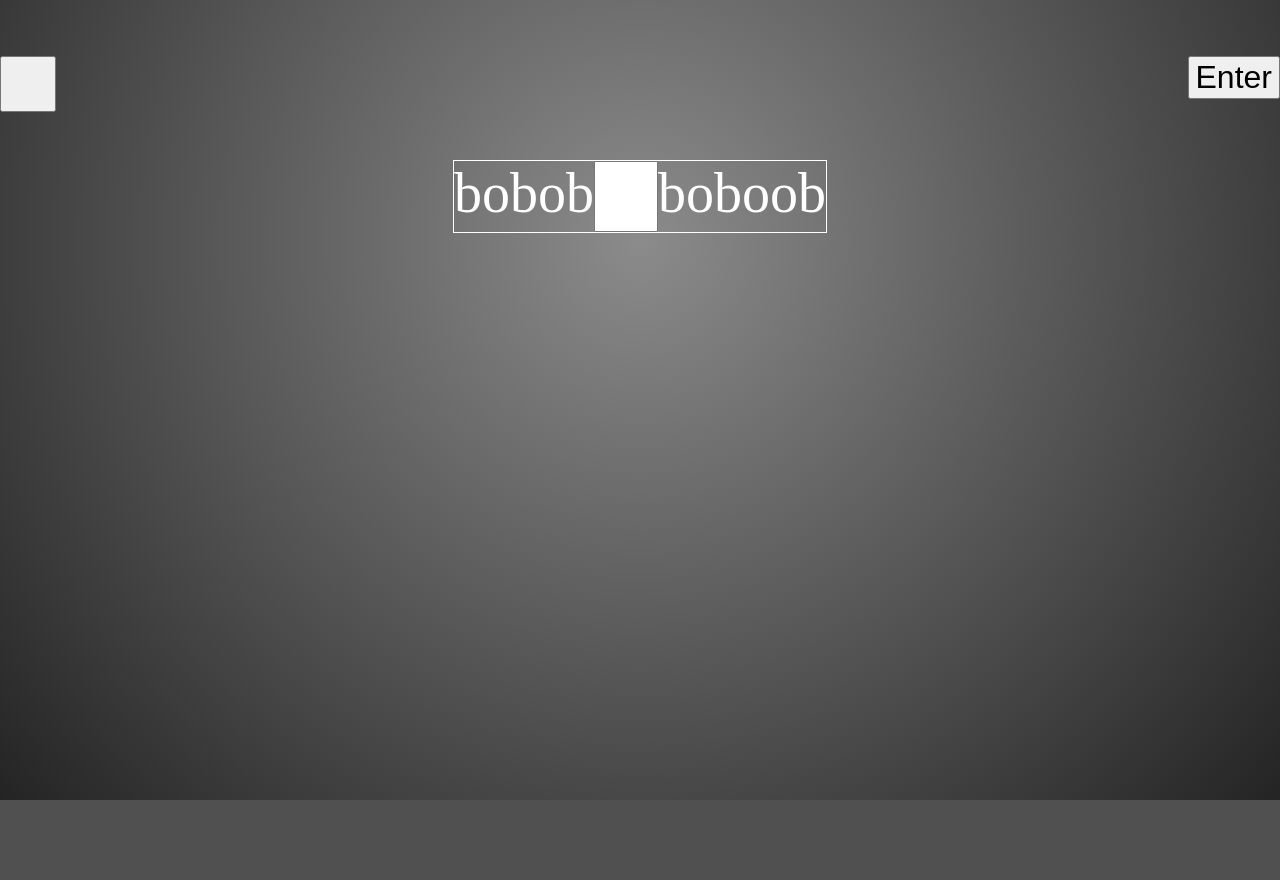
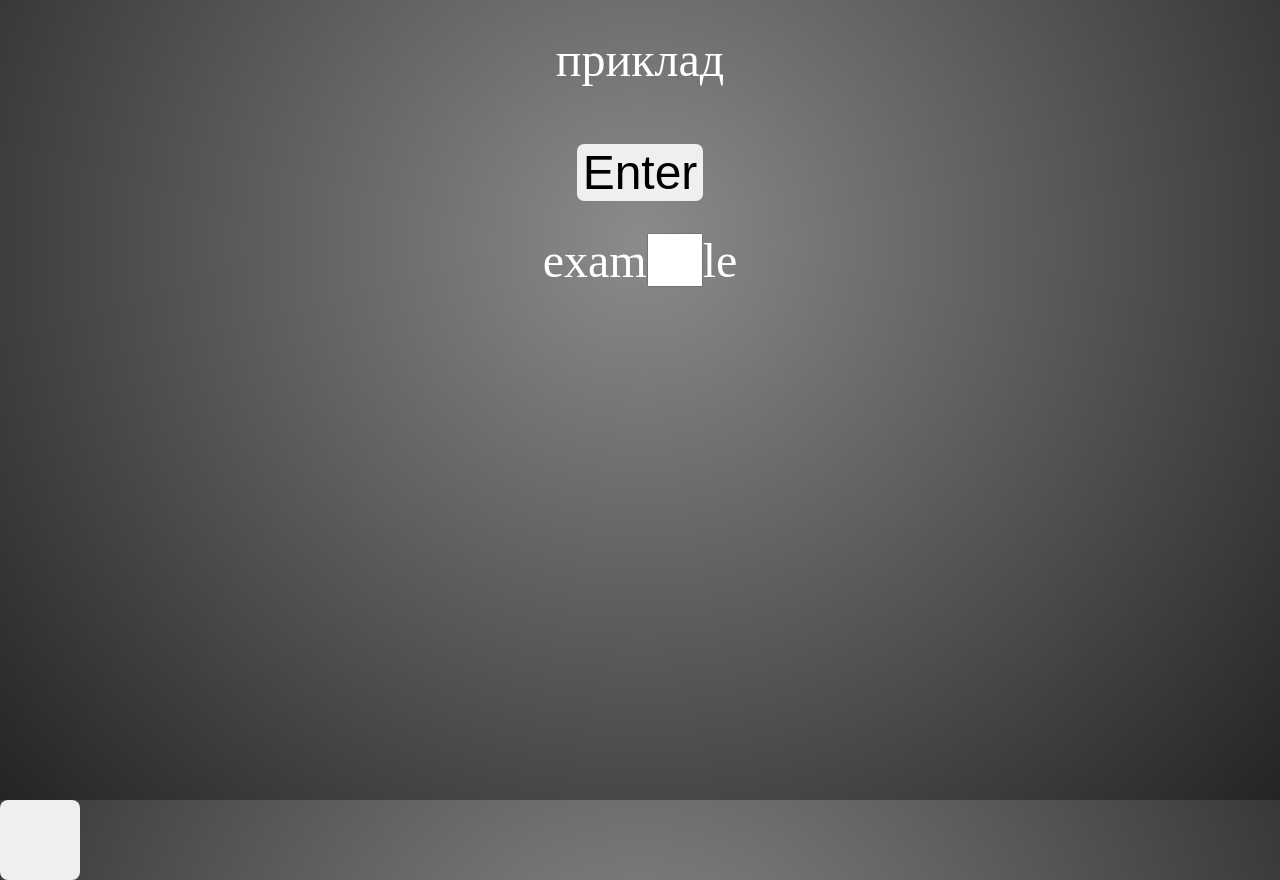
Before and after one commit to vitalii-borys/Learn_English_Web, a plain HTML site: page index2.html in a window 1280 px wide. Both pictures are taken after a click on the button "Enter". Before the commit the page ends 800 px from the top, so only its background shows below. Drawn offline with Linux system fonts and the light colour scheme.

Commit message:
Logic appears

```diff
--- a/index2.html
+++ b/index2.html
@@ -7,13 +7,14 @@
     <link rel="stylesheet" href="style2.css">
 </head>
 <body class="darkmode">
-    <button id="createButton"></button>
+    <button id="toggleButton"></button>
+    <div><span class="text" id="UAtext">родинне спаровування близькоспоріднене розмноження</span></div>
+    <button id="enterButton">Enter</button>
     <div id="connectedText">
-        <span id="leftText"></span>
+        <div id="leftText"></div>
         <input id="myInput" type="text" maxlength="1" value="">
-        <span id="rightText"></span>
+        <div id="rightText"></div>
     </div>
-    <button id="enterButton">Enter</button>
     <script src="myscript2.js"></script>
 </body>
 </html>
--- a/myscript2.js
+++ b/myscript2.js
@@ -2,21 +2,48 @@ class DivManager {
     constructor() {
         this.divID = 0;
         this.divs = [];
-        this.words = ['Hello', 'World', 'Welcome', 'Website'];
+        this.ENwords = ["example", "words", "here"];
+        this.UAwords = ["приклад", "слова", "тут"];
         this.currentWordIndex = 0;
+        this.charToGuess = '';
+    }
+
+    splitWordDiv(contentToSplit) {
+
+        let leftPart = document.getElementById('leftText');
+        let rightPart = document.getElementById('rightText');
+        let myUAContent = this.UAwords[this.currentWordIndex];
+        //let divEN = document.getElementById('connectedText');
+        let divUA = document.getElementById('UAtext');
+        //divEN.textContent = content;
+        divUA.textContent = myUAContent;
+
+        const myRandomCharIndex = (Math.floor(Math.random() * (contentToSplit.length - 1)) + 1);
+        this.charToGuess = contentToSplit.charAt(myRandomCharIndex);
+        console.log(this.charToGuess + ' is assigned char to guess');
+        let leftContent = contentToSplit.slice(0, myRandomCharIndex);
+        let rightContent;
+        if (myRandomCharIndex === contentToSplit.length - 1) {
+            rightContent = '';
+        } else {
+            rightContent = contentToSplit.slice(myRandomCharIndex + 1, contentToSplit.length);
+        }
+
+        leftPart.textContent = leftContent;
+        rightPart.textContent = rightContent;
+        console.log(leftPart.textContent + ' & ' + rightPart.textContent + ' are assigned sides');
     }
 
     createDiv() {
-        const myContent = this.words[this.currentWordIndex];
+        const myContent = `${this.ENwords[this.currentWordIndex]}`;
         const div = document.createElement('div');
         div.id = this.divID++;
         div.textContent = `${myContent + `${div.id}`}`;
         div.style.position = 'absolute';
         div.style.left = '50%';
         div.style.transform = 'translate(-50%, 0%)';
-        div.style.top = '20vh';
-        div.style.fontSize = '7vh';
-        div.style.border = '1px solid white';
+        div.style.top = '15rem';
+        div.style.fontSize = '3rem';
         div.style.opacity = '0';
         div.style.transition = 'opacity 0.2s, top 5s cubic-bezier(0,.82,.43,.92), font-size 5s cubic-bezier(0,.82,.43,.92)';
         document.body.appendChild(div);
@@ -36,7 +63,7 @@ class DivManager {
             this.divs = this.divs.filter((d) => d !== div);
         }, 10100);
 
-        this.currentWordIndex = (this.currentWordIndex + 1) % this.words.length;
+        this.currentWordIndex = (this.currentWordIndex + 1) % this.ENwords.length;
 
         return div;
     }
@@ -46,29 +73,14 @@ class DivManager {
             this.divs.forEach((div) => {
                 const currentFontSize = parseFloat(div.style.fontSize);
                 const currentTop = parseFloat(div.style.top);
-                div.style.fontSize = `${currentFontSize - 1}vh`;
-                div.style.top = `${currentTop + 10}vh`;
+                div.style.fontSize = `${currentFontSize - 0.8}rem`;
+                div.style.top = `${currentTop + 5}rem`;
             });
         }, 150);
     }
-
 }
 
-function splitWordDiv(content) {
-    let leftContent = content.slice(0, content.length / 2);
-    let rightContent = content.slice(content.length / 2, content.length);
-    const leftPart = document.getElementById('leftText');
-    const rightPart = document.getElementById('rightText');
-    leftPart.textContent = leftContent;
-    rightPart.textContent = rightContent;
-}
-
-const divManager = new DivManager();
-const myInput = document.getElementById('myInput');
-const toggleButton = document.getElementById('createButton');
-const myEnterButton = document.getElementById('enterButton');
-
-toggleButton.addEventListener('click', () => {
+function lightDarkMode(){
     if (document.body.classList.contains('lightmode')) {
         document.body.classList.remove('lightmode');
         document.body.classList.add('darkmode');
@@ -76,14 +88,26 @@ toggleButton.addEventListener('click', () => {
         document.body.classList.remove('darkmode');
         document.body.classList.add('lightmode');
     }
-});
+}
+
+const divManager = new DivManager();
+const myInput = document.getElementById('myInput');
+const toggleButton = document.getElementById('toggleButton');
+const myEnterButton = document.getElementById('enterButton');
+
+let content = divManager.ENwords[divManager.currentWordIndex];
+divManager.splitWordDiv(divManager.ENwords[divManager.currentWordIndex]);
+toggleButton.addEventListener('click', () => {lightDarkMode();});
 
 myEnterButton.addEventListener('click', () => {
-    console.log(myInput.value);
-    if (myInput.value == 'o') {
+    if (myInput.value == divManager.charToGuess) {
+        console.log(myInput.value + ' & ' + divManager.charToGuess + ' are equal chars to guess');
+        divManager.splitWordDiv(divManager.ENwords[divManager.currentWordIndex]);
+        divManager.currentWordIndex++;
         divManager.createDiv();
         divManager.moveAllDivsDown();
     } else {
+        console.log(myInput.value + ' & ' + divManager.charToGuess + ' are not equal chars to guess');
         const connectedText = document.getElementById('connectedText');
         connectedText.classList.add('shake');
         setTimeout(() => {
@@ -91,5 +115,3 @@ myEnterButton.addEventListener('click', () => {
         }, 500);
     }
 });
-
-splitWordDiv('bobobboboob');
--- a/style2.css
+++ b/style2.css
@@ -2,66 +2,102 @@ body {
     margin: 0px;
     justify-items: center;
     height: 100vh;
-    font-size: 7vh;
-    /* background-color: rgb(41, 43, 38); */
-    /* color: white; */
+    width: 100vw;
+    font-size: 3rem;
     position: relative;
 }
+
 div {
     margin: 0px;
     display: flex;
     justify-items: center;
-    top: 7vh;
-    white-space: nowrap;
-    /* overflow: hidden; */
 }
+
+.text {
+    font-size: 3rem;
+    text-align: center;
+}
+
+#UAtext {
+    position: relative;
+    top: 2rem;
+    width: 100%;
+    height: 7rem;
+    font-size: 3rem;
+    overflow: hidden;
+    text-wrap: wrap;
+    text-align: center;
+    display: -webkit-box;
+    -webkit-box-orient: vertical;
+    /* border: 1px solid black; */
+}
+
+@media screen and (max-width: 768px) {
+    #UAtext {
+      font-size: clamp(2rem, 5vw, 3rem);
+    }
+  }
+
 input {
-    font-size: 7vh;
-    width: 7vh;
+    font-size: 3rem;
+    width: 3rem;
+    height: 3rem;
     justify-items: center;
 }
+
 button {
-    font-size: 4vh;
+    font-size: 3rem;
     justify-items: center;
 }
+
 button:hover {
     background-color: rgb(41, 43, 38);
     color: white;
 }
+
 span {
-    font-size: 7vh;
+    font-size: 3rem;
     justify-items: center;
 }
+
 @keyframes shake {
     0%, 100% { transform: translateX(0); }
     10%, 30%, 50%, 70%, 90% { transform: translateX(-10px); }
     20%, 40%, 60%, 80% { transform: translateX(10px); }
 }
+
 .shake {
     animation: shake 0.5s;
 }
+
 #enterButton {
+    position: relative;
+    border-radius: 7px;
+    border: none;
+    margin: 2rem;
+    /* border: 1px solid red; */
+}
+
+#toggleButton {
+    border-radius: 8px;
+    border: none;
+    height: 5rem;
+    width: 5rem;
     position: absolute;
-    right: 0vh;
-    top: 7vh;
+    left: 0rem;
+    top: 50rem;
 }
-#createButton {
-    height: 7vh;
-    width: 7vh;
-    position: absolute;
-    left: 0vh;
-    top: 7vh;
-}
+
 #connectedText {
     position: relative;
-    top: 20vh;
-    border: 1px solid white;
 }
+
 .darkmode {
     background-color: rgb(80, 80, 80);
     color: white;
     background-image: radial-gradient(circle at 50% 30%,rgb(139, 139, 139), rgb(36, 36, 36));
 }
+
 .lightmode {
     background-color: rgb(200, 200, 200);
     color: black;
```
